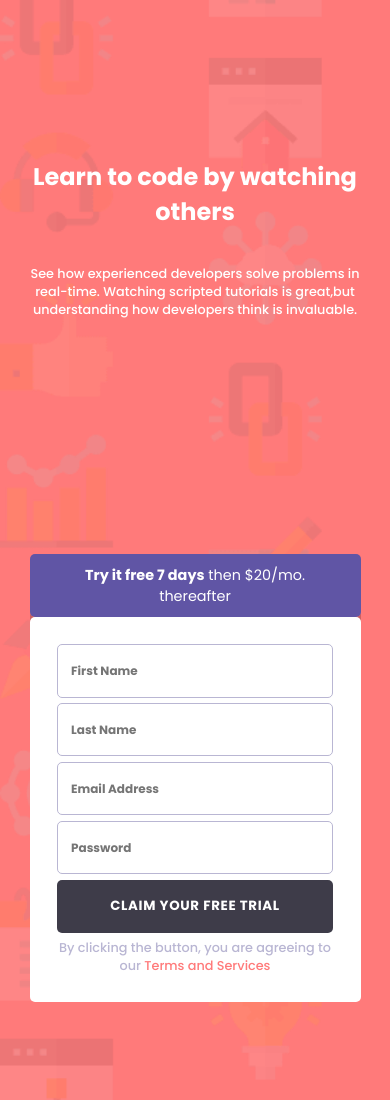
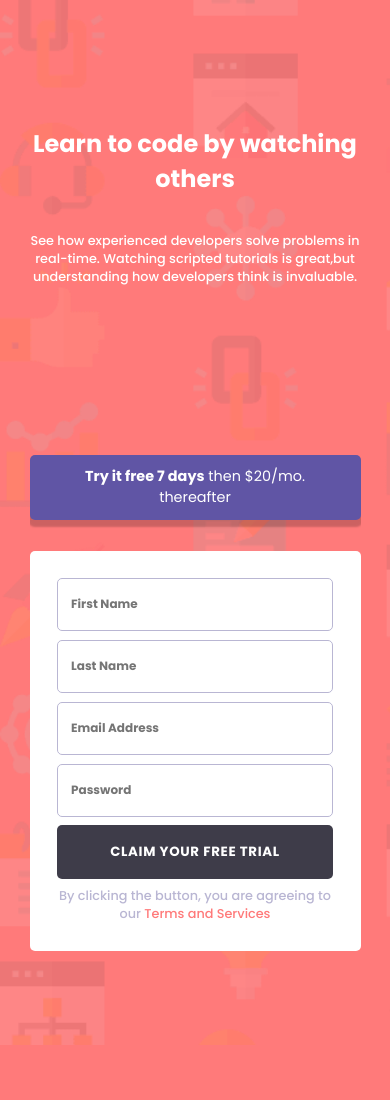
Before and after one commit to Lucascollins/Intro-component-with-sign-up-form, a plain HTML site: page index.html in a window 390 px wide. Shown: the top 1100 px of the page. After the commit the page ends 1045 px from the top, so only its background shows below. Drawn offline with Linux system fonts and the light colour scheme.

Commit message:
responsive

```diff
--- a/style.css
+++ b/style.css
@@ -37,7 +37,7 @@ body{
     text-align: center;
     justify-content: space-around;
     width: 100%;
-    height: 130vh;
+    height: 120vh;
     padding: 10px;
     margin-top: 2em;
 }
@@ -68,7 +68,7 @@ body{
     display: flex;
     flex-direction: column;
     justify-content: space-between;
-    height: 28em;
+    height: 31em;
     background: none;
     padding: 0;
 }
```
